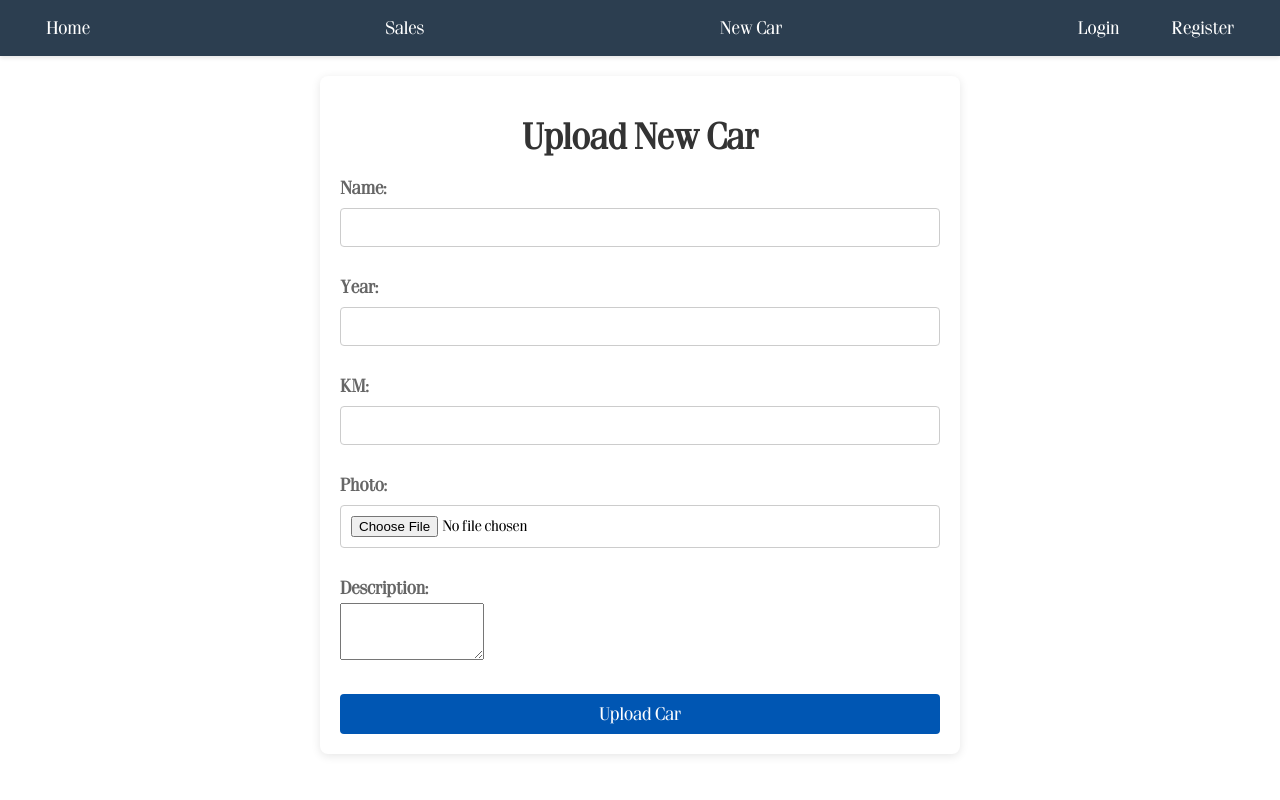
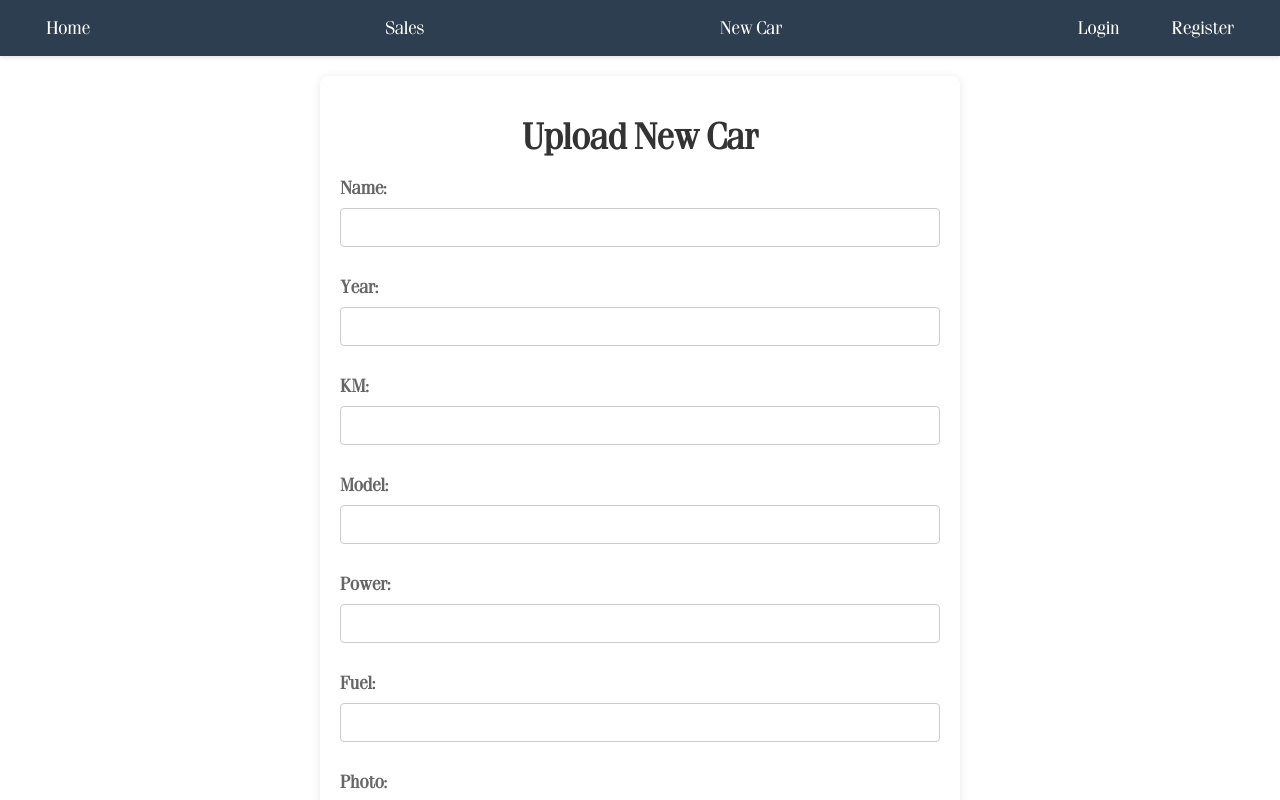
Before and after one commit to heissenberg06/23000, a React (Create React App) app in the folder client/: page /upload in a window 1280 px wide. Built offline with nearby package versions, Linux system fonts and the light colour scheme.

Commit message:
ui optimized with database

```diff
--- a/client/src/pages/DetailsPage.css
+++ b/client/src/pages/DetailsPage.css
@@ -25,12 +25,6 @@
     margin-bottom: 10px;
 }
 
-.year {
-    margin-bottom: 5px;
-    font-size: 1.2rem;
-    color: gray;
-}
-
 .description {
     font-size: 1rem;
     line-height: 1.5;
--- a/client/src/pages/DetailsPage.js
+++ b/client/src/pages/DetailsPage.js
@@ -51,9 +51,16 @@ const DetailsPage = () => {
                 <p className="description">
                     Description: {car.description ? car.description : 'No description provided'}
                 </p>
+                <p className='km'> KM: {car.km}</p>
+                <p className='km'> Model: {car.model}</p>
+                <p className='km'> Power: {car.power}</p>
+                <p className='km'> Fuel: {car.fuel}</p>
             </div>
         </div>
     );
 };
 
 export default DetailsPage;
+
+
+//name, year, photo, description, km, model, power, fuel
--- a/client/src/pages/UploadCarPage.js
+++ b/client/src/pages/UploadCarPage.js
@@ -7,7 +7,9 @@ function UploadCar() {
     const [photo, setPhoto] = useState(null);
     const [description, setDescription] = useState('');  // New state for description
     const [km, setKm] = useState('');
-
+    const [model, setModel] = useState('');
+    const [power, setPower] = useState('');
+    const [fuel, setFuel] = useState('');
 
     const handleSubmit = async (event) => {
         event.preventDefault();
@@ -17,6 +19,9 @@ function UploadCar() {
         formData.append('photo', photo);
         formData.append('description', description);  // Add description to formData
         formData.append('km', km);
+        formData.append('model', model);
+        formData.append('power', power);
+        formData.append('fuel', fuel);
 
         const token = localStorage.getItem('authToken'); // Retrieve the token from localStorage
 
@@ -36,6 +41,9 @@ function UploadCar() {
                 setPhoto(null);  // Reset photo
                 setDescription('');  // Reset description
                 setKm('');
+                setModel('');
+                setPower('');
+                setFuel('');
             } else {
                 const errorResponse = await response.json();
                 throw new Error(errorResponse.message || 'Failed to add car');
@@ -78,6 +86,37 @@ function UploadCar() {
                         required
                     />
                 </div>
+
+                <div className="form-group">
+                    <label>Model:</label>
+                    <input
+                        type="text"
+                        value={model}
+                        onChange={(e) => setModel(e.target.value)}
+                        required
+                    />
+                </div>
+
+                <div className="form-group">
+                    <label>Power:</label>
+                    <input
+                        type="number"
+                        value={power}
+                        onChange={(e) => setPower(e.target.value)}
+                        required
+                    />
+                </div>
+
+                <div className="form-group">
+                    <label>Fuel:</label>
+                    <input
+                        type="text"
+                        value={fuel}
+                        onChange={(e) => setFuel(e.target.value)}
+                        required
+                    />
+                </div>
+
                 <div className="form-group">
                     <label>Photo:</label>
                     <input
```
Also changed, not shown: 1 other file (tests, documents, lock files or other folders).
